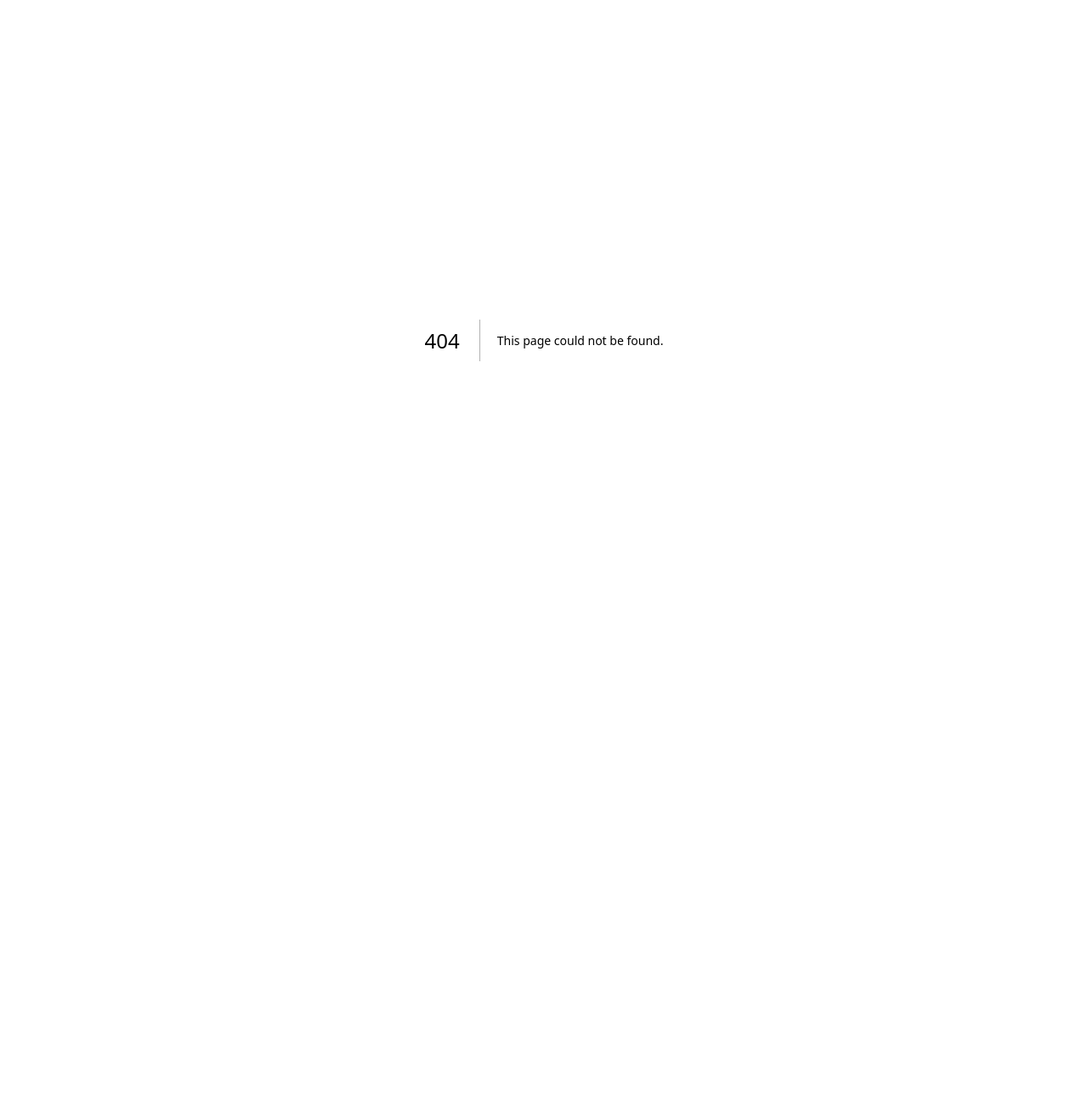
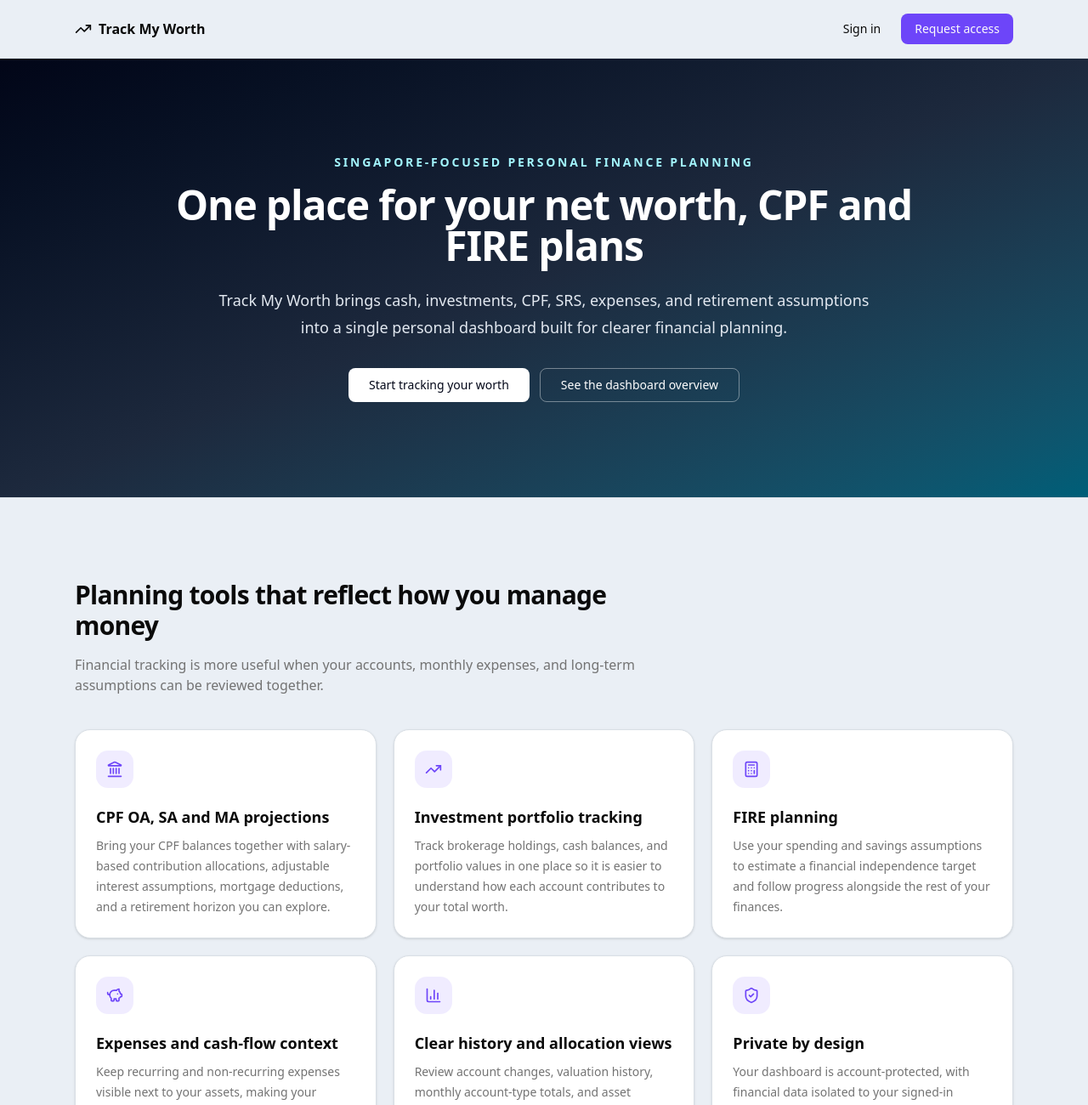
Before and after one commit to darenleongzy/NetworthTracker, a Next.js app: page /features in a window 1280 px wide. Before the commit this address had no page. Shown: the top 1300 px of the page at 85% size. Before the commit the page ends 800 px from the top, so only its background shows below. Built offline with nearby package versions, Linux system fonts and the light colour scheme.

Commit message:
feat: improve SEO discovery and observability

```diff
--- a/app/dashboard/layout.tsx
+++ b/app/dashboard/layout.tsx
@@ -1,7 +1,15 @@
+import type { Metadata } from "next";
 import { createClient } from "@/lib/supabase/server";
 import { redirect } from "next/navigation";
 import { DashboardNav } from "@/components/dashboard-nav";
 import { NavProgress } from "@/components/nav-progress";
+
+export const metadata: Metadata = {
+  robots: {
+    index: false,
+    follow: false,
+  },
+};
 
 export default async function DashboardLayout({
   children,
--- /dev/null
+++ b/app/features/page.tsx
@@ -0,0 +1,164 @@
+import type { Metadata } from "next";
+import Link from "next/link";
+import {
+  BarChart3,
+  Calculator,
+  Landmark,
+  PiggyBank,
+  ShieldCheck,
+  TrendingUp,
+} from "lucide-react";
+
+export const metadata: Metadata = {
+  title: "Singapore Net Worth, CPF and FIRE Planner Features",
+  description:
+    "Explore Track My Worth's Singapore-focused net worth tracking, CPF OA, SA and MA projections, investment portfolio tracking, expense tracking, and FIRE planning tools.",
+  alternates: {
+    canonical: "/features",
+  },
+};
+
+const features = [
+  {
+    icon: Landmark,
+    title: "CPF OA, SA and MA projections",
+    description:
+      "Bring your CPF balances together with salary-based contribution allocations, adjustable interest assumptions, mortgage deductions, and a retirement horizon you can explore.",
+  },
+  {
+    icon: TrendingUp,
+    title: "Investment portfolio tracking",
+    description:
+      "Track brokerage holdings, cash balances, and portfolio values in one place so it is easier to understand how each account contributes to your total worth.",
+  },
+  {
+    icon: Calculator,
+    title: "FIRE planning",
+    description:
+      "Use your spending and savings assumptions to estimate a financial independence target and follow progress alongside the rest of your finances.",
+  },
+  {
+    icon: PiggyBank,
+    title: "Expenses and cash-flow context",
+    description:
+      "Keep recurring and non-recurring expenses visible next to your assets, making your planning inputs easier to review and update.",
+  },
+  {
+    icon: BarChart3,
+    title: "Clear history and allocation views",
+    description:
+      "Review account changes, valuation history, monthly account-type totals, and asset allocation without maintaining a separate spreadsheet.",
+  },
+  {
+    icon: ShieldCheck,
+    title: "Private by design",
+    description:
+      "Your dashboard is account-protected, with financial data isolated to your signed-in account. Track My Worth is a planning tool, not financial advice.",
+  },
+];
+
+export default function FeaturesPage() {
+  return (
+    <main className="min-h-screen bg-background">
+      <header className="border-b">
+        <div className="mx-auto flex max-w-6xl items-center justify-between px-6 py-4">
+          <Link href="/" className="flex items-center gap-2 font-bold">
+            <TrendingUp className="h-5 w-5" />
+            Track My Worth
+          </Link>
+          <div className="flex items-center gap-2">
+            <Link href="/login" className="rounded-md px-4 py-2 text-sm font-medium hover:bg-accent">
+              Sign in
+            </Link>
+            <Link href="/signup" className="rounded-md bg-primary px-4 py-2 text-sm font-medium text-primary-foreground hover:bg-primary/90">
+              Request access
+            </Link>
+          </div>
+        </div>
+      </header>
+
+      <section className="border-b bg-gradient-to-br from-slate-950 via-slate-800 to-cyan-800 px-6 py-20 text-white sm:py-28">
+        <div className="mx-auto max-w-4xl text-center">
+          <p className="text-sm font-semibold uppercase tracking-[0.2em] text-cyan-200">
+            Singapore-focused personal finance planning
+          </p>
+          <h1 className="mt-4 text-4xl font-bold tracking-tight sm:text-5xl">
+            One place for your net worth, CPF and FIRE plans
+          </h1>
+          <p className="mx-auto mt-6 max-w-3xl text-lg leading-8 text-slate-200">
+            Track My Worth brings cash, investments, CPF, SRS, expenses, and
+            retirement assumptions into a single personal dashboard built for
+            clearer financial planning.
+          </p>
+          <div className="mt-8 flex flex-col justify-center gap-3 sm:flex-row">
+            <Link href="/signup" className="inline-flex h-10 items-center justify-center rounded-md bg-white px-6 text-sm font-medium text-slate-950 hover:bg-slate-100">
+              Start tracking your worth
+            </Link>
+            <Link href="/" className="inline-flex h-10 items-center justify-center rounded-md border border-white/40 px-6 text-sm font-medium text-white hover:bg-white/10">
+              See the dashboard overview
+            </Link>
+          </div>
+        </div>
+      </section>
+
+      <section className="mx-auto max-w-6xl px-6 py-16 sm:py-24">
+        <div className="max-w-2xl">
+          <h2 className="text-3xl font-bold tracking-tight">
+            Planning tools that reflect how you manage money
+          </h2>
+          <p className="mt-4 text-muted-foreground">
+            Financial tracking is more useful when your accounts, monthly
+            expenses, and long-term assumptions can be reviewed together.
+          </p>
+        </div>
+        <div className="mt-10 grid gap-5 md:grid-cols-2 lg:grid-cols-3">
+          {features.map(({ icon: Icon, title, description }) => (
+            <article key={title} className="rounded-2xl border bg-card p-6 shadow-sm">
+              <div className="flex h-11 w-11 items-center justify-center rounded-xl bg-primary/10 text-primary">
+                <Icon className="h-5 w-5" />
+              </div>
+              <h3 className="mt-5 text-lg font-semibold">{title}</h3>
+              <p className="mt-2 text-sm leading-6 text-muted-foreground">
+                {description}
+              </p>
+            </article>
+          ))}
+        </div>
+      </section>
+
+      <section className="border-y bg-muted/40 px-6 py-16 sm:py-20">
+        <div className="mx-auto max-w-4xl">
+          <h2 className="text-3xl font-bold tracking-tight">How CPF projections are used</h2>
+          <div className="mt-6 space-y-4 leading-7 text-muted-foreground">
+            <p>
+              Enter your current OA, SA, and MA balances alongside your age and
+              monthly salary. The planner applies age-based contribution
+              allocations and lets you review the effect of account interest,
+              CPF-funded mortgage deductions, and different projection horizons.
+            </p>
+            <p>
+              The results are estimates for planning and should be checked
+              against official CPF Board information and your own circumstances.
+              Track My Worth does not provide financial, tax, retirement, or
+              investment advice.
+            </p>
+          </div>
+          <Link href="/signup" className="mt-7 inline-flex h-9 items-center justify-center rounded-md bg-primary px-4 text-sm font-medium text-primary-foreground hover:bg-primary/90">
+            Create your CPF projection
+          </Link>
+        </div>
+      </section>
+
+      <section className="mx-auto max-w-4xl px-6 py-16 text-center sm:py-24">
+        <h2 className="text-3xl font-bold tracking-tight">See the full picture, not isolated balances</h2>
+        <p className="mt-4 text-muted-foreground">
+          Start with the accounts you already have and build a clearer view of
+          your financial progress over time.
+        </p>
+        <Link href="/signup" className="mt-8 inline-flex h-10 items-center justify-center rounded-md bg-primary px-6 text-sm font-medium text-primary-foreground hover:bg-primary/90">
+          Request access to Track My Worth
+        </Link>
+      </section>
+    </main>
+  );
+}
--- a/app/layout.tsx
+++ b/app/layout.tsx
@@ -1,5 +1,7 @@
 import type { Metadata } from "next";
 import { Geist, Geist_Mono } from "next/font/google";
+import { Analytics } from "@vercel/analytics/next";
+import { SpeedInsights } from "@vercel/speed-insights/next";
 import { Toaster } from "@/components/ui/sonner";
 import "./globals.css";
 
@@ -34,6 +36,7 @@ export const metadata: Metadata = {
   ],
   authors: [{ name: "Track My Worth" }],
   creator: "Track My Worth",
+  applicationName: "Track My Worth",
   metadataBase: new URL(siteUrl),
   alternates: {
     canonical: "/",
@@ -87,6 +90,8 @@ export default function RootLayout({
       >
         {children}
         <Toaster />
+        <Analytics />
+        <SpeedInsights />
       </body>
     </html>
   );
--- a/app/page.tsx
+++ b/app/page.tsx
@@ -28,6 +28,9 @@ export default function LandingPage() {
           <span className="text-xl font-bold">Track My Worth</span>
         </div>
         <div className="flex items-center gap-2">
+          <Link href="/features">
+            <Button variant="ghost">Features</Button>
+          </Link>
           <Link href="/login">
             <Button variant="ghost">Sign in</Button>
           </Link>
--- a/app/robots.ts
+++ b/app/robots.ts
@@ -2,13 +2,8 @@ import type { MetadataRoute } from "next";
 
 export default function robots(): MetadataRoute.Robots {
   return {
-    rules: [
-      {
-        userAgent: "*",
-        allow: "/",
-        disallow: ["/dashboard/", "/auth/"],
-      },
-    ],
+    // Public pages can be crawled; private routes redirect to a noindex login page.
+    rules: [{ userAgent: "*", allow: "/" }],
     sitemap: "https://trackmyworth.xyz/sitemap.xml",
   };
 }
--- a/app/sitemap.ts
+++ b/app/sitemap.ts
@@ -6,9 +6,33 @@ export default function sitemap(): MetadataRoute.Sitemap {
   return [
     {
       url: siteUrl,
-      lastModified: new Date(),
-      changeFrequency: "weekly",
+      lastModified: new Date("2026-08-24"),
+      changeFrequency: "monthly",
       priority: 1,
+    },
+    {
+      url: `${siteUrl}/features`,
+      lastModified: new Date("2026-08-24"),
+      changeFrequency: "monthly",
+      priority: 0.9,
+    },
+    {
+      url: `${siteUrl}/privacy`,
+      lastModified: new Date("2026-03-25"),
+      changeFrequency: "yearly",
+      priority: 0.3,
+    },
+    {
+      url: `${siteUrl}/terms`,
+      lastModified: new Date("2026-03-25"),
+      changeFrequency: "yearly",
+      priority: 0.3,
+    },
+    {
+      url: `${siteUrl}/delete-account`,
+      lastModified: new Date("2026-03-26"),
+      changeFrequency: "yearly",
+      priority: 0.3,
     },
   ];
 }
--- a/package.json
+++ b/package.json
@@ -36,6 +36,8 @@
     "@hookform/resolvers": "^5.2.2",
     "@supabase/ssr": "^0.8.0",
     "@supabase/supabase-js": "^2.95.3",
+    "@vercel/analytics": "^2.0.1",
+    "@vercel/speed-insights": "^2.0.0",
     "class-variance-authority": "^0.7.1",
     "clsx": "^2.1.1",
     "dotenv": "^17.2.3",
```
Also changed, not shown: 2 other files (tests, documents, lock files or other folders).
